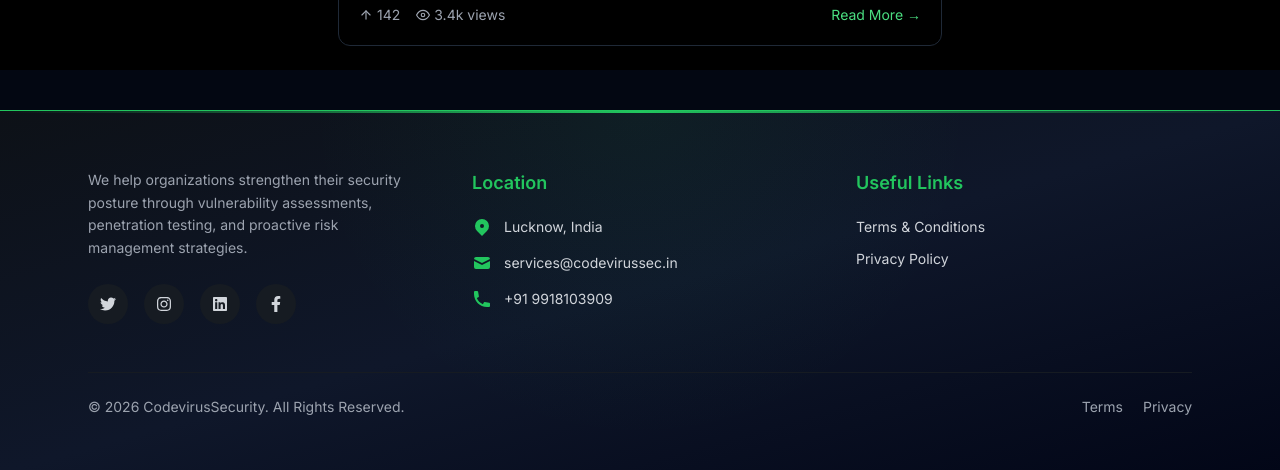
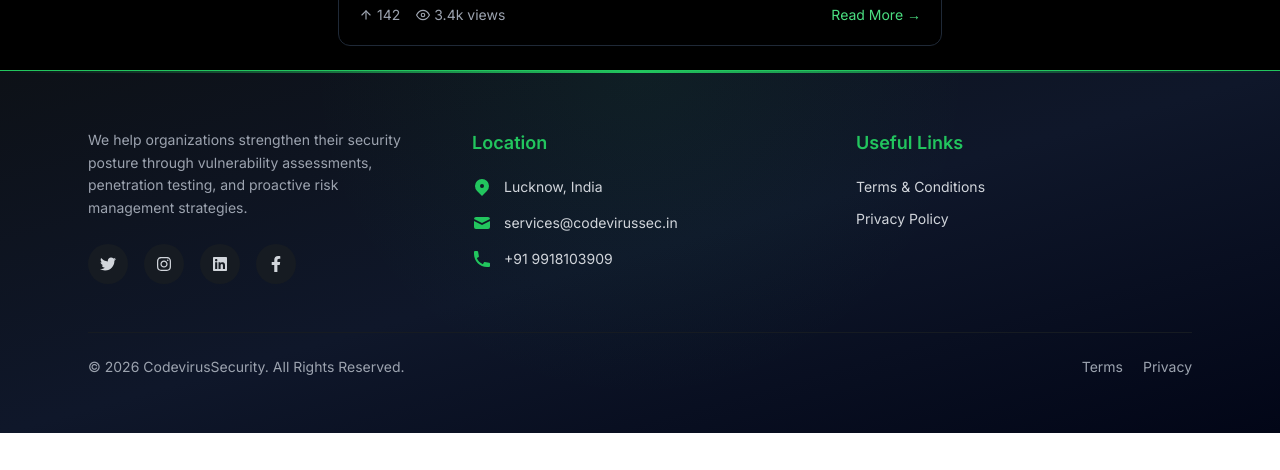
Before and after one commit to Anshika1820/CVS, a React (Vite) app: page / in a window 1280 px wide. Shown: the part 1598-2068 px from the top of the page. After the commit the page ends 2031 px from the top, so only its background shows below. Built offline with nearby package versions, Linux system fonts and the light colour scheme.

Commit message:
Update Home.jsx

```diff
--- a/src/pages/Home.jsx
+++ b/src/pages/Home.jsx
@@ -66,7 +66,7 @@ const Home = () => {
       </div>
 
       {/* Footer */}
-      <div className="border-t border-green-500 mt-6 md:mt-10">
+      <div className="border-t border-green-500">
         <Footer />
       </div>
     </>
```
